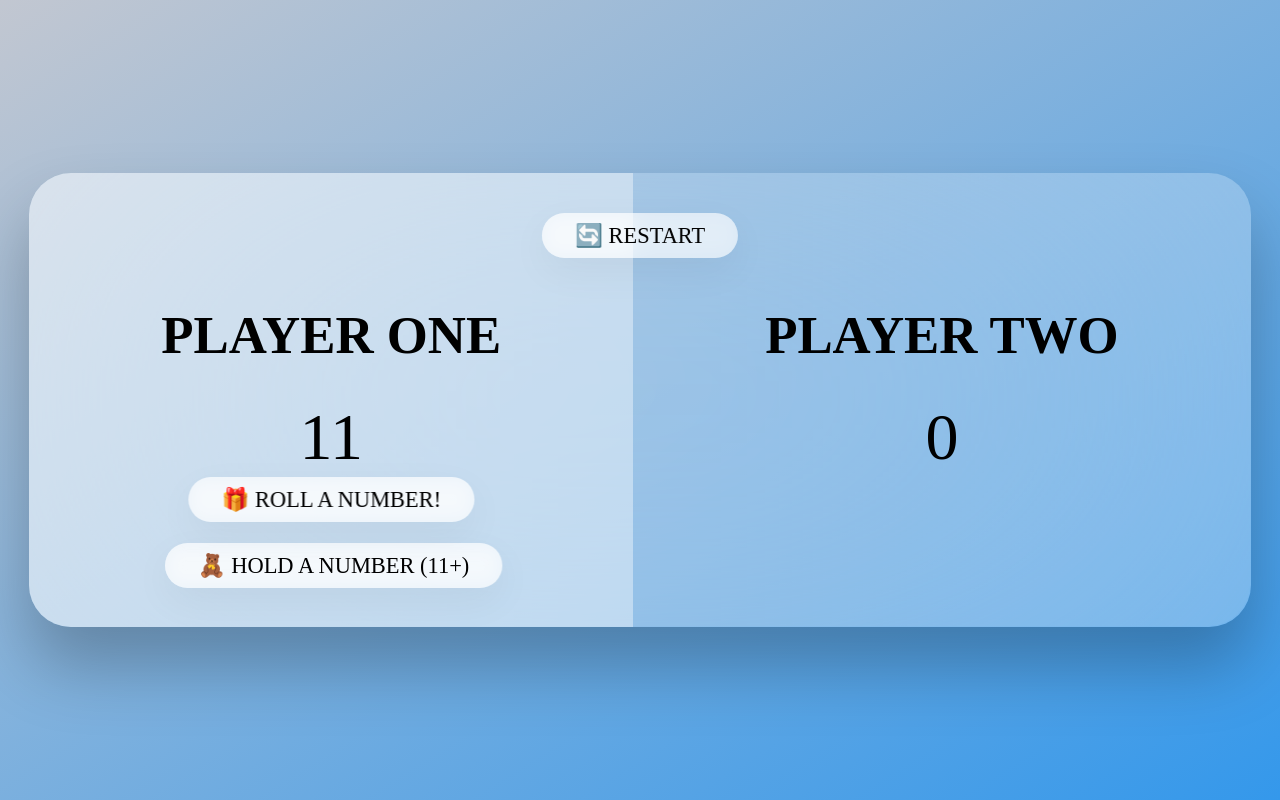
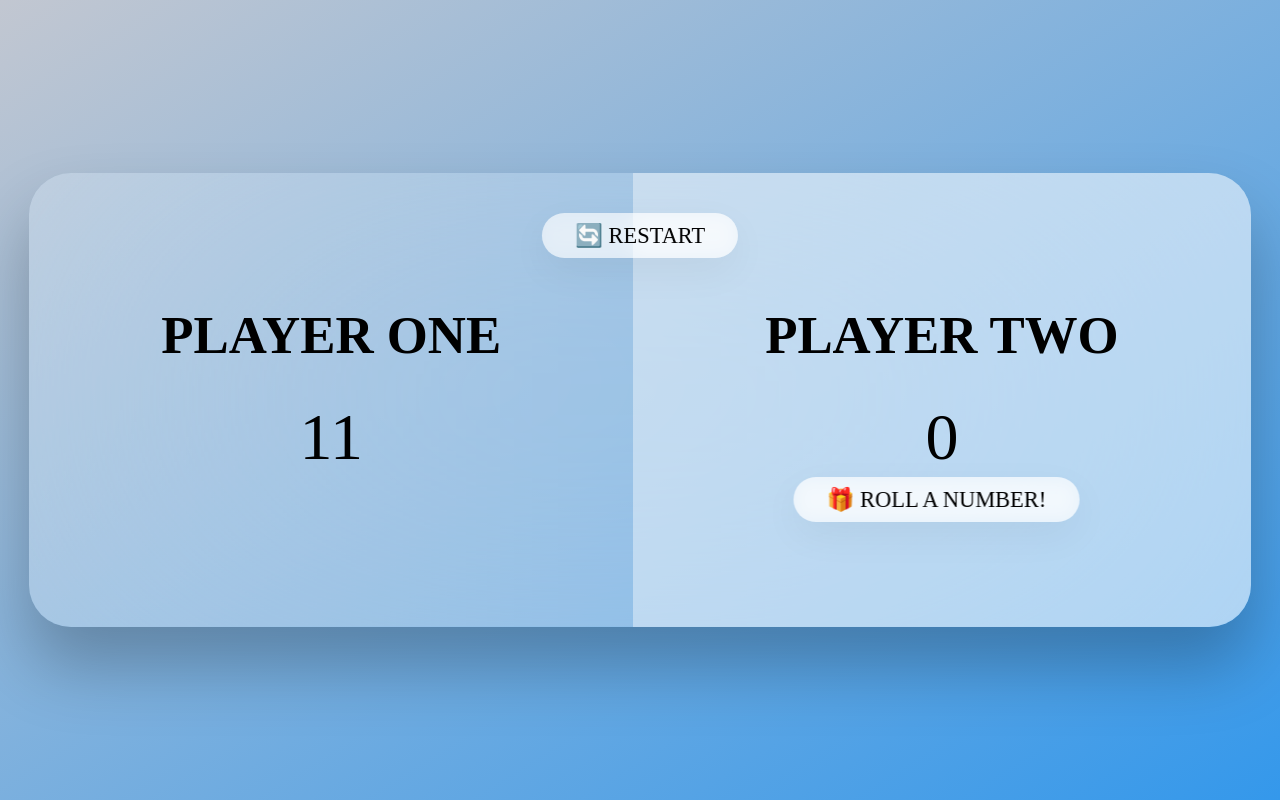
Before and after one commit to HiImWhite/21_Game, a plain HTML site: page index.html in a window 1280 px wide. Both pictures are taken after a click on the button "🎁 ROLL A NUMBER!". Drawn offline with Linux system fonts and the light colour scheme.

Commit message:
Added buttons transition and score array

```diff
--- a/index.html
+++ b/index.html
@@ -18,8 +18,8 @@
         <p class="score" id="score--1">0</p>
       </section>
       <button class="btn btn-restart">🔄 Restart</button>
-      <button class="btn btn-roll">🎁 Roll a number!</button>
-      <button class="btn btn-hold">🧸 Hold a number (11+)</button>
+      <button class="btn btn-roll-0">🎁 Roll a number!</button>
+      <button class="btn btn-hold-0 hidden">🧸 Hold a number (11+)</button>
     </main>
     <script src="script.js"></script>
   </body>
--- a/script.js
+++ b/script.js
@@ -5,25 +5,37 @@ const playerTwo = document.querySelector(".player-two");
 const scoreOne = document.getElementById("score--one");
 const scoreTwo = document.getElementById("score--two");
 
-const btnRoll = document.querySelector(".btn-roll");
-const btnHold = document.querySelector(".btn-hold");
+const btnRoll = document.querySelector(".btn-roll-0");
+const btnHold = document.querySelector(".btn-hold-0");
 const btnRestart = document.querySelector(".btn-restart");
 
 let playerActive, playing, score;
 
 const init = function () {
   playerActive = 0;
-  score = 0;
+  score = [0, 0];
   playing = true;
 };
 
 init();
 
+const switchPlayer = function () {
+  document.getElementById(`player--${playerActive}`);
+  playerActive = playerActive === 0 ? 1 : 0;
+  playerOne.classList.toggle("player-active");
+  playerTwo.classList.toggle("player-active");
+  btnRoll.classList.toggle("btn-roll-1");
+  btnHold.classList.toggle("btn-hold-1");
+};
+
 //Rolling number
 btnRoll.addEventListener("click", function () {
   if (playing) {
     const number = Math.trunc(Math.random() * 11) + 1;
-    score += number;
-    document.getElementById(`score--${playerActive}`).textContent = score;
+    score[playerActive] += number;
+    document.getElementById(`score--${playerActive}`).textContent =
+      score[playerActive];
+
+    switchPlayer();
   }
 });
--- a/styles.css
+++ b/styles.css
@@ -26,8 +26,6 @@ main {
   filter: blur();
   box-shadow: 0 3rem 5rem rgba(0, 0, 0, 0.25);
   border-radius: 42px;
-  overflow: hidden;
-  display: flex;
 }
 
 .player {
@@ -82,14 +80,30 @@ main {
   top: 3rem;
 }
 
-.btn-roll {
+.btn-roll-0 {
   left: 17%;
   transform: translateX(-17%);
   top: 23rem;
 }
 
-.btn-hold {
+.btn-roll-1 {
+  left: 75%;
+  transform: translateX(-53%);
+  top: 23rem;
+}
+
+.btn-hold-0 {
   left: 15.5%;
   transform: translateX(-16%);
   top: 28rem;
 }
+
+.btn-hold-1 {
+  left: 72%;
+  transform: translateX(-41%);
+  top: 28rem;
+}
+
+.hidden {
+  display: none;
+}
```
